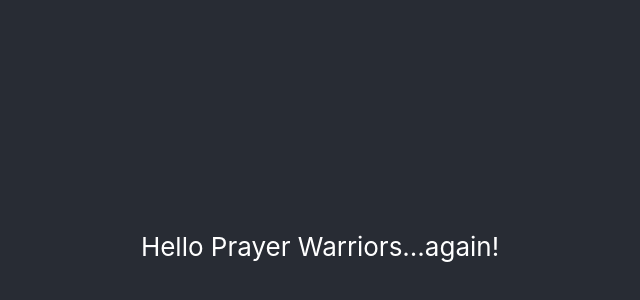
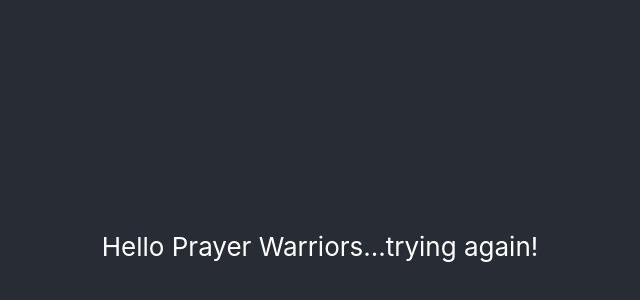
Before and after one commit to shigginsdev/weshareprayer, a React (Create React App) app: page / in a window 1280 px wide. Shown: the part 154-454 px from the top of the page, without its empty margins (320-960 px from the left). Built offline with nearby package versions, Linux system fonts and the light colour scheme.

Commit message:
resolving yaml settings

```diff
--- a/src/App.js
+++ b/src/App.js
@@ -6,7 +6,7 @@ function App() {
         <div className="App">
           <header className="App-header">
             <p>
-              Hello Prayer Warriors...again!
+              Hello Prayer Warriors...trying again!
             </p>
           </header>
         </div>
```
